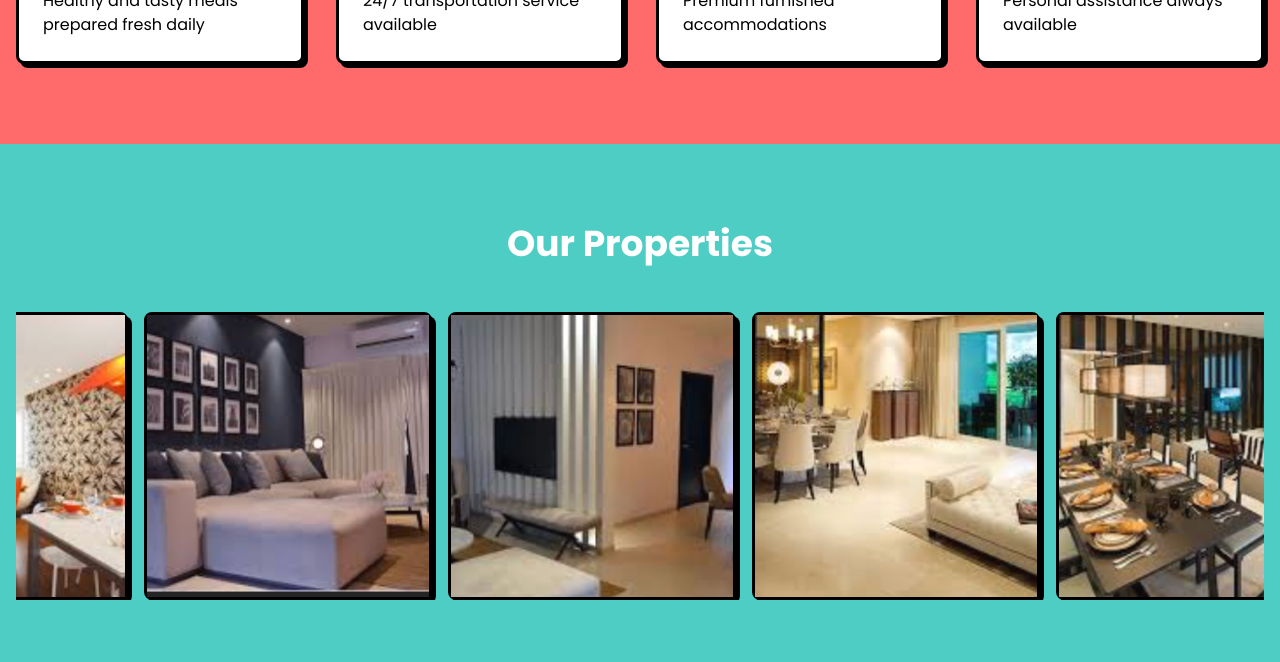
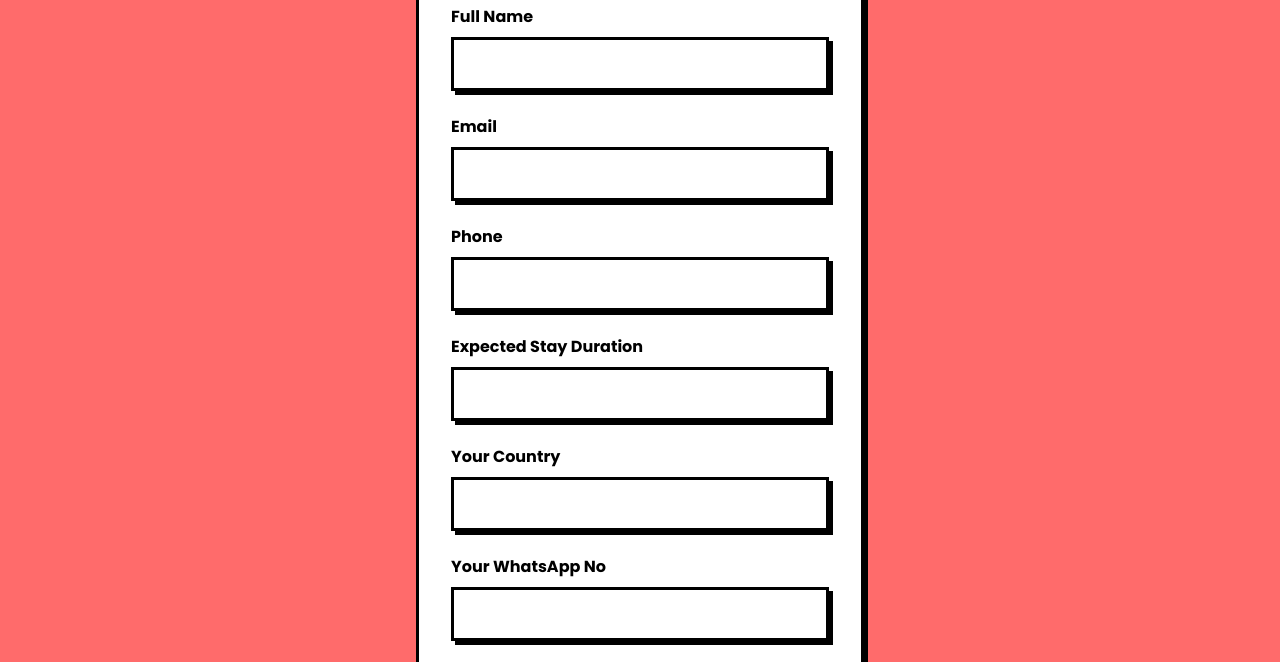
Before and after one commit to adityanation/Premium-Medical-Tourism-Accommodation-in-Delhi-NCR, a plain HTML site: page index.html in a window 1280 px wide. Shown: the part 780-1442 px from the top of the page. Drawn offline with nearby package versions, Linux system fonts and the light colour scheme.

Commit message:
Update index.html

```diff
--- a/index.html
+++ b/index.html
@@ -175,34 +175,71 @@
             </div>
         </section>
 
-        <!-- Facilities Section -->
-        <!-- <section id="facilities" class="py-20 px-4 bg-[#FF6B6B]">
-            <div class="container mx-auto">
-                <h2 class="text-4xl font-bold text-center text-white mb-12">Our Premium Facilities</h2>
-                <div class="grid grid-cols-1 md:grid-cols-2 lg:grid-cols-4 gap-8">
-                    <div class="bg-white p-6 neu-border rounded-lg">
-                        <i class="bi bi-cup-hot text-4xl text-[#4ECDC4]"></i>
-                        <h3 class="text-xl font-bold mt-4">Delicious Food</h3>
-                        <p>Healthy and tasty meals prepared fresh daily</p>
-                    </div>
-                    <div class="bg-white p-6 neu-border rounded-lg">
-                        <i class="bi bi-car-front text-4xl text-[#4ECDC4]"></i>
-                        <h3 class="text-xl font-bold mt-4">Fast Transportation</h3>
-                        <p>24/7 transportation service available</p>
-                    </div>
-                    <div class="bg-white p-6 neu-border rounded-lg">
-                        <i class="bi bi-house-heart text-4xl text-[#4ECDC4]"></i>
-                        <h3 class="text-xl font-bold mt-4">Comfortable Stay</h3>
-                        <p>Premium furnished accommodations</p>
-                    </div>
-                    <div class="bg-white p-6 neu-border rounded-lg">
-                        <i class="bi bi-headset text-4xl text-[#4ECDC4]"></i>
-                        <h3 class="text-xl font-bold mt-4">24/7 Assistance</h3>
-                        <p>Personal assistance always available</p>
-                    </div>
+       <!-- Contact Form Section -->
+<section id="contact" class="py-20 px-4 bg-[#FF6B6B]">
+    <div class="container mx-auto max-w-md">
+        <div class="bg-white p-6 md:p-8 neu-border rounded-lg">
+            <h2 class="text-2xl md:text-3xl font-bold text-center mb-6">
+                Get Your Personalized Plan
+            </h2>
+            <form id="contactForm" class="space-y-4 md:space-y-6">
+                <div>
+                    <label class="block font-bold mb-2">Full Name</label>
+                    <input type="text" id="name" required class="w-full p-3 neu-border">
                 </div>
-            </div>
-        </section> -->
+                <div>
+                    <label class="block font-bold mb-2">Email</label>
+                    <input type="email" id="email" required class="w-full p-3 neu-border">
+                </div>
+                <div>
+                    <label class="block font-bold mb-2">Phone</label>
+                    <input type="tel" id="phone" required class="w-full p-3 neu-border">
+                </div>
+                <div>
+                    <label class="block font-bold mb-2">Expected Stay Duration</label>
+                    <input type="text" id="duration" required class="w-full p-3 neu-border">
+                </div>
+                <div>
+                    <label class="block font-bold mb-2">Your Country</label>
+                    <input type="text" id="country" required class="w-full p-3 neu-border">
+                </div>
+                <div>
+                    <label class="block font-bold mb-2">Your WhatsApp No</label>
+                    <input type="text" id="whatsapp" required class="w-full p-3 neu-border">
+                </div>
+                <button type="button" onclick="sendWhatsApp()"
+                        class="w-full block text-center bg-[#4ECDC4] text-white py-4 neu-border neu-button font-bold">
+                    <span>Chat with us Now!</span>
+                    <i class="bi bi-whatsapp text-2xl"></i>
+                </button>
+            </form>
+        </div>
+    </div>
+</section>
+
+<script>
+function sendWhatsApp() {
+    let name = document.getElementById("name").value;
+    let email = document.getElementById("email").value;
+    let phone = document.getElementById("phone").value;
+    let duration = document.getElementById("duration").value;
+    let country = document.getElementById("country").value;
+    let whatsapp = document.getElementById("whatsapp").value;
+
+    let message = `Hi, I'm interested in your services.%0A%0A
+    *Name:* ${name}%0A
+    *Email:* ${email}%0A
+    *Phone:* ${phone}%0A
+    *Expected Stay Duration:* ${duration}%0A
+    *Country:* ${country}%0A
+    *WhatsApp:* ${whatsapp}%0A
+    Can we discuss more?`;
+
+    let whatsappURL = `https://wa.me/+919971110422?text=${message}`;
+    window.open(whatsappURL, "_blank");
+}
+</script>
+
         <section id="facilities" class="py-20 px-4 bg-[#FF6B6B]">
             <div class="container mx-auto">
                 <h2 class="text-3xl md:text-4xl font-bold text-center text-white mb-12">Our Premium Facilities</h2>
@@ -281,7 +318,7 @@
         </section>
 
         <!-- Contact Form Section -->
-         <section id="contact" class="py-20 px-4 bg-[#FF6B6B]">
+        <!-- <section id="contact" class="py-20 px-4 bg-[#FF6B6B]">
             <div class="container mx-auto max-w-md">
                 <div class="bg-white p-8 neu-border rounded-lg">
                     <h2 class="text-3xl font-bold text-center mb-6">Get Your Personalized Plan</h2>
@@ -315,7 +352,7 @@
                             <label class="block font-bold mb-2">Your Whatsapp No </label>
                             <input type="text" required class="w-full p-3 neu-border">
                         </div>
-                        <a href="https://wa.me/+917678529793?text=Hi%2C%20I'm%20interested%20in%20the%20facilities%20provided%20by%20your%20company.%20Can%20we%20discuss%20more%3F"
+                        <a href="https://wa.me/+919971110422?text=Hi%2C%20I'm%20interested%20in%20the%20facilities%20provided%20by%20your%20company.%20Can%20we%20discuss%20more%3F"
                    target="_blank"
                    class="w-full block text-center bg-[#4ECDC4] text-white py-4 neu-border neu-button font-bold" >
                    <span>Chat with us Now!     </span>
@@ -325,7 +362,7 @@
                     </form>
                 </div>
             </div>
-        </section>
+        </section> -->
     </main>
 
     <script>
@@ -372,20 +409,6 @@
             const url = "https://wa.me/+911234567890";
             window.location.href = url; // Redirect to WhatsApp
         }
-        // Function to send booking details via WhatsApp
-function bookViaWhatsApp() {
-    // Replace with your business WhatsApp number (including country code, without +)
-    const phoneNumber = "1234567890";
-
-    // Customize the booking message
-    const message = encodeURIComponent("Hello, I would like to make a booking. Can you assist me?");
-
-    // Create WhatsApp link
-    const whatsappURL = `https://wa.me/${phoneNumber}?text=${message}`;
-
-    // Open WhatsApp in a new tab
-    window.open(whatsappURL, "_blank");
-}
 
 
 
@@ -430,18 +453,3 @@ function bookViaWhatsApp() {
 
 </body>
 </html>
-<button onclick="location.href='https://wa.me/1234567890?text=I want to book a service.'">
-    Book Now
-</button>
-
-<button onclick="bookViaWhatsApp()">Book Now</button>
-
-<script>
-function bookViaWhatsApp() {
-    var phoneNumber = "7678529793"; // Replace with your actual WhatsApp number
-    var message = "I want to book a service."; // Custom message
-    var url = "https://wa.me/" + phoneNumber + "?text=" + encodeURIComponent(message);
-
-    window.open(url, "_blank"); // Opens WhatsApp in a new tab
-}
-</script>
```
